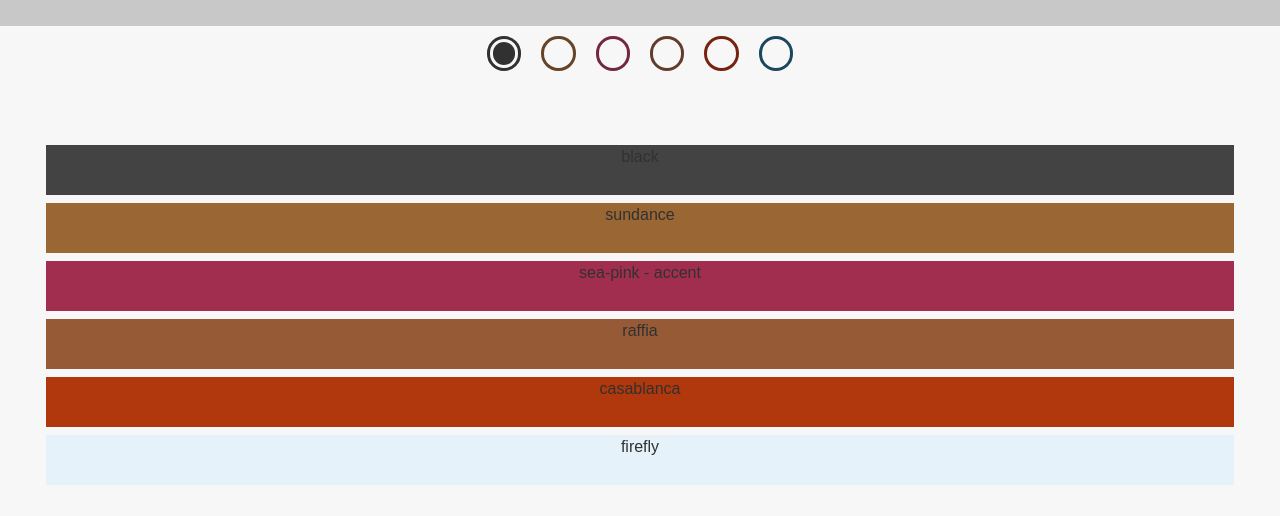
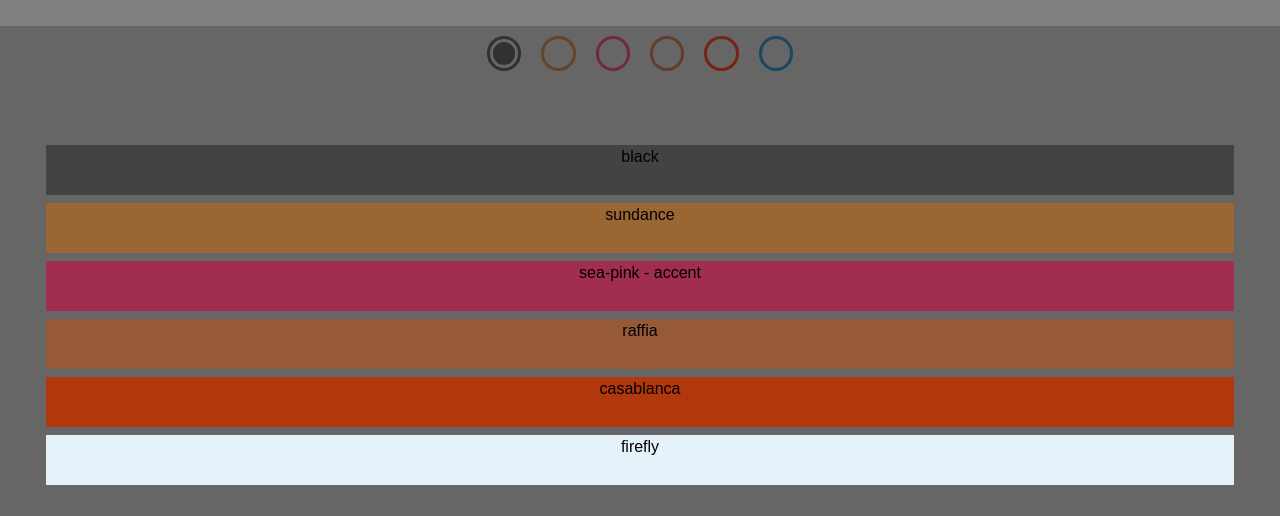
Before and after one commit to musagenius345/portfolio, a website: page index.html in a window 1280 px wide. Shown: the part 92-608 px from the top of the page. Drawn offline with Linux system fonts and the dark colour scheme.

Commit message:
prefers-color-scheme

```diff
--- a/src/scss/components/theme.scss
+++ b/src/scss/components/theme.scss
@@ -2,7 +2,7 @@
 
 
 .color-picker {
-  > fieldset{
+  >fieldset {
     border: 0;
     display: flex;
     gap: 2rem;
@@ -10,10 +10,11 @@
     padding: 1rem 3rem;
     margin-inline: auto;
     border-radius: 0 0 1rem 1rem;
-    background-color:var(--radio-color);
+    background-color: var(--radio-color);
   }
-  input[type="radio"]{
-    appearance:none;
+
+  input[type="radio"] {
+    appearance: none;
     width: 1.4rem;
     height: 1.4rem;
     border-radius: 50%;
@@ -21,56 +22,80 @@
     outline: 3px solid var(--radio-color, currentColor);
     outline-offset: 3px;
 
-  &#black {--radio-color: var(--black-900);}
-  &#sundance {--radio-color: var(--sundance-900);}
-  &#raffia {--radio-color: var(--raffia-900);}
-  &#casablanca {--radio-color: var(--casablanca-900);}
-  &#seapink {--radio-color: var(--sea-pink-900);}
-  &#firefly{--radio-color: var(--firefly-900);}
-  &:checked{
-    background-color: var(--radio-color);
+    &#black {
+      --radio-color: var(--black-900);
+    }
 
-  }
+    &#sundance {
+      --radio-color: var(--sundance-900);
+    }
+
+    &#raffia {
+      --radio-color: var(--raffia-900);
+    }
+
+    &#casablanca {
+      --radio-color: var(--casablanca-900);
+    }
+
+    &#seapink {
+      --radio-color: var(--sea-pink-900);
+    }
+
+    &#firefly {
+      --radio-color: var(--firefly-900);
+    }
+
+    &:checked {
+      background-color: var(--radio-color);
+
+    }
   }
 }
 
-:root{
-  &:has(#black:checked){
+@media(prefers-color-scheme: light){
+:root {
+  &:has(#black:checked) {
     --clr-primary: var(--black-50);
     --clr-secondary: var(--black-400);
     --clr-accent: var(--black-200);
     --clr-dark: var(--black-900);
     --clr-hover: var(--black-300);
   }
-  &:has(#sundance:checked){
+
+  &:has(#sundance:checked) {
     --clr-primary: var(--sundance-50);
     --clr-secondary: var(--sundance-400);
     --clr-accent: var(--sundance-200);
     --clr-dark: var(--sundance-900);
     --clr-hover: var(--sundance-300);
   }
-  &:has(#firefly:checked){
+
+  &:has(#firefly:checked) {
     --clr-primary: var(--firefly-50);
     --clr-secondary: var(--firefly-400);
     --clr-accent: var(--firefly-200);
     --clr-dark: var(--firefly-900);
     --clr-hover: var(--firefly-300);
   }
-  &:has(#casablanca:checked){
+
+  &:has(#casablanca:checked) {
     --clr-primary: var(--casablanca-50);
     --clr-secondary: var(--casablanca-400);
     --clr-accent: var(--casablanca-200);
     --clr-dark: var(--casablanca-900);
     --clr-hover: var(--casablanca-300);
   }
-  &:has(#raffia:checked){
+
+  &:has(#raffia:checked) {
     --clr-primary: var(--raffia-50);
     --clr-secondary: var(--raffia-400);
     --clr-accent: var(--raffia-200);
     --clr-dark: var(--raffia-900);
     --clr-hover: var(--raffia-300);
   }
-  &:has(#seapink:checked){
+
+  &:has(#seapink:checked) {
     --clr-primary: var(--sea-pink-50);
     --clr-secondary: var(--sea-pink-400);
     --clr-accent: var(--sea-pink-200);
@@ -79,3 +104,57 @@
   }
 
 }
+}
+
+@media (prefers-color-scheme: dark) {
+  :root {
+    &:has(#black:checked) {
+      --clr-primary: var(--black-500);
+      --clr-secondary: var(--black-600);
+      --clr-accent: var(--black-400);
+      --clr-dark: var(--black-950);
+      --clr-hover: var(--black-700);
+    }
+
+    &:has(#sundance:checked) {
+      --clr-primary: var(--sundance-400);
+      --clr-secondary: var(--sundance-600);
+      --clr-accent: var(--sundance-400);
+      --clr-dark: var(--sundance-100);
+      --clr-hover: var(--sundance-700);
+    }
+
+    &:has(#firefly:checked) {
+      --clr-primary: var(--firefly-500);
+      --clr-secondary: var(--firefly-600);
+      --clr-accent: var(--firefly-400);
+      --clr-dark: var(--firefly-950);
+      --clr-hover: var(--firefly-700);
+    }
+
+    &:has(#casablanca:checked) {
+      --clr-primary: var(--casablanca-500);
+      --clr-secondary: var(--casablanca-600);
+      --clr-accent: var(--casablanca-400);
+      --clr-dark: var(--casablanca-950);
+      --clr-hover: var(--casablanca-700);
+    }
+
+    &:has(#raffia:checked) {
+      --clr-primary: var(--raffia-500);
+      --clr-secondary: var(--raffia-600);
+      --clr-accent: var(--raffia-400);
+      --clr-dark: var(--raffia-950);
+      --clr-hover: var(--raffia-700);
+    }
+
+    &:has(#seapink:checked) {
+      --clr-primary: var(--sea-pink-500);
+      --clr-secondary: var(--sea-pink-600);
+      --clr-accent: var(--sea-pink-400);
+      --clr-dark: var(--sea-pink-950);
+      --clr-hover: var(--sea-pink-700);
+    }
+
+  }
+}
--- a/src/scss/framework/_index.scss
+++ b/src/scss/framework/_index.scss
@@ -1,3 +1,4 @@
 @forward "skeleton";
 @forward "utility";
+@forward "reset";
 @forward "layout";
--- /dev/null
+++ b/src/scss/framework/reset.scss
@@ -0,0 +1 @@
+*,*::before,*::after{box-sizing:border-box}body,h1,h2,h3,h4,p,figure,blockquote,dl,dd{margin:0}ul[role="list"],ol[role="list"]{list-style:none}html:focus-within{scroll-behavior:smooth}body{min-height:100vh;text-rendering:optimizeSpeed;line-height:1.5}a:not([class]){text-decoration-skip-ink:auto}img,picture{max-width:100%;display:block}input,button,textarea,select{font:inherit}@media(prefers-reduced-motion:reduce){html:focus-within{scroll-behavior:auto}*,*::before,*::after{animation-duration:.01ms !important;animation-iteration-count:1 !important;transition-duration:.01ms !important;scroll-behavior:auto !important}}
```
Also changed, not shown: dist/css/main.css.
